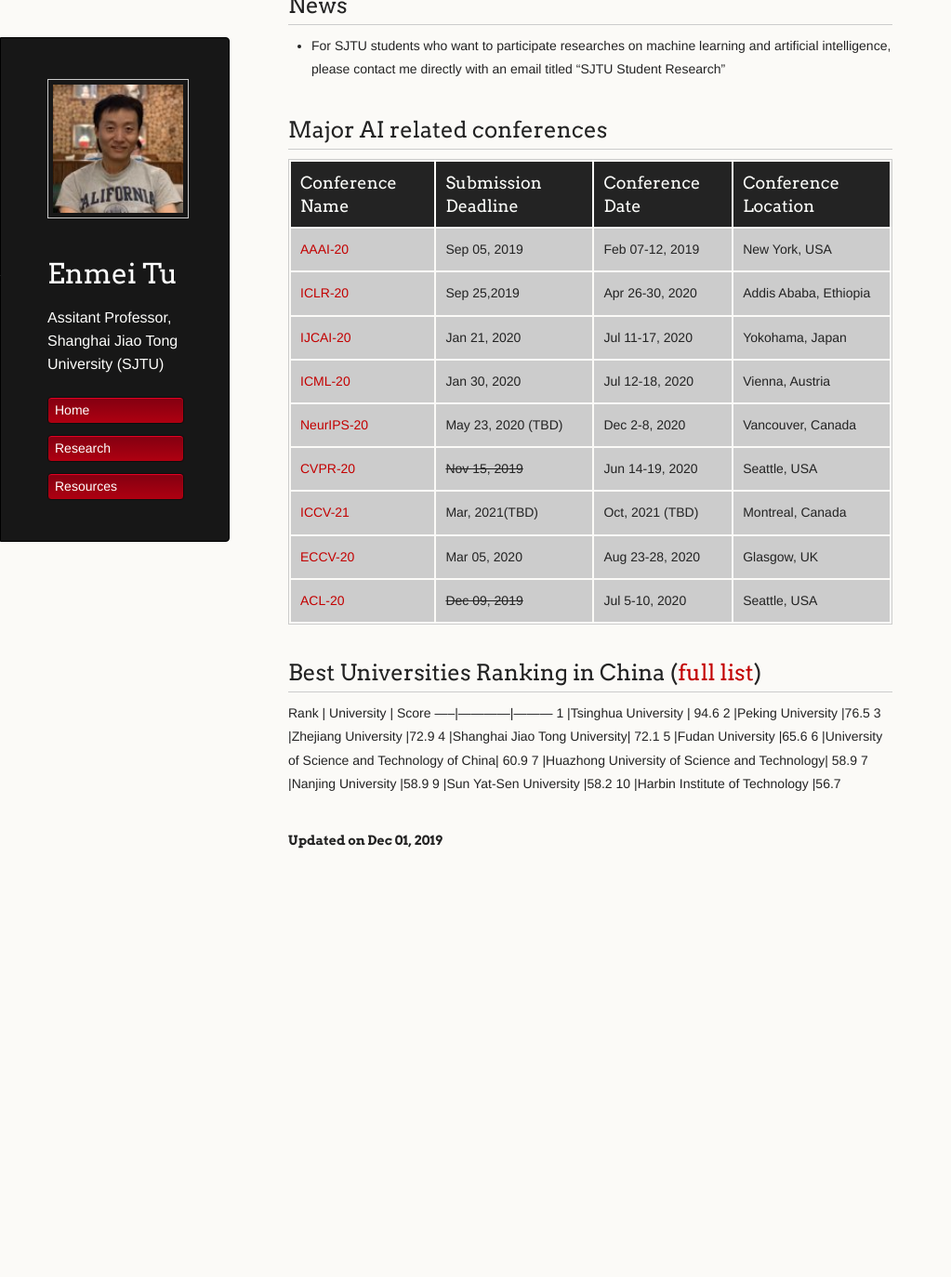
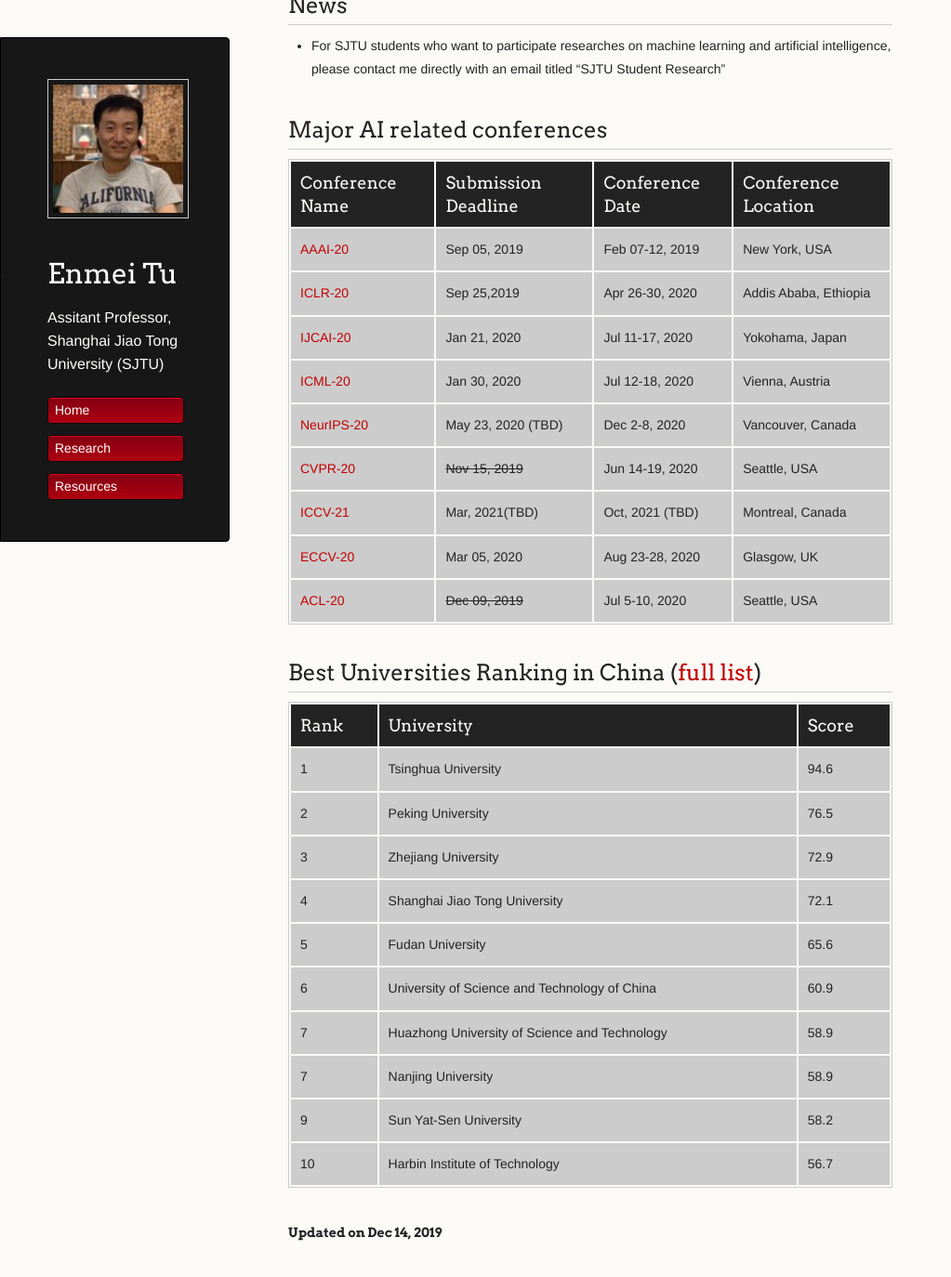
Before and after one commit to hellotem/enmeitu.github.io, a Jekyll site: the page built from resource/index.md, in a window 1280 px wide and 1400 px high, scrolled down 56 px. Shown: the top 1374 px of the window at 93% size, without its empty margins (0-1023 px from the left). Built offline with Jekyll 4.4.1, drawn with Linux system fonts in a browser that asks for light colours; our own code applies the rules of GitHub Pages for plain Markdown files; before the commit the page ends 1033 px from its top, so only the background shows below that.

Commit message:
Update index.md

```diff
--- a/resource/index.md
+++ b/resource/index.md
@@ -19,8 +19,9 @@
 [ACL-20](https://acl2020.org/)|~~Dec 09, 2019~~|Jul 5-10, 2020|Seattle, USA
 
 ## Best Universities Ranking in China ([full list](http://www.shanghairanking.com/Chinese_Universities_Rankings/Overall-Ranking-2019.html))
+
 Rank | University | Score
------|------------|---------
+----- | ------------ | ---------
 1	|Tsinghua University |	94.6
 2	|Peking University	|76.5
 3	|Zhejiang University	|72.9
@@ -34,4 +35,4 @@
 
 
 
-###### Updated on Dec 01, 2019
+###### Updated on Dec 14, 2019
```
